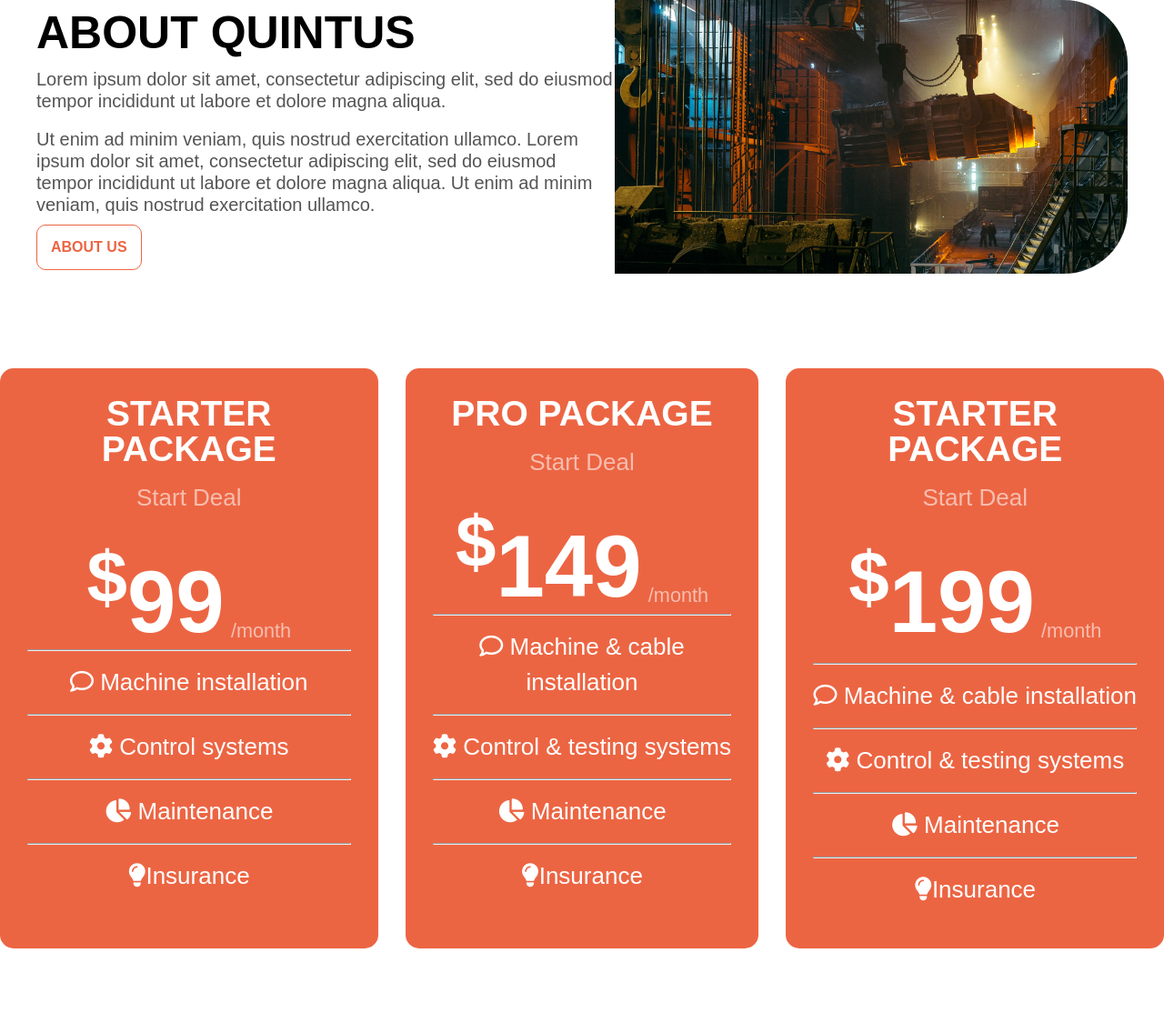
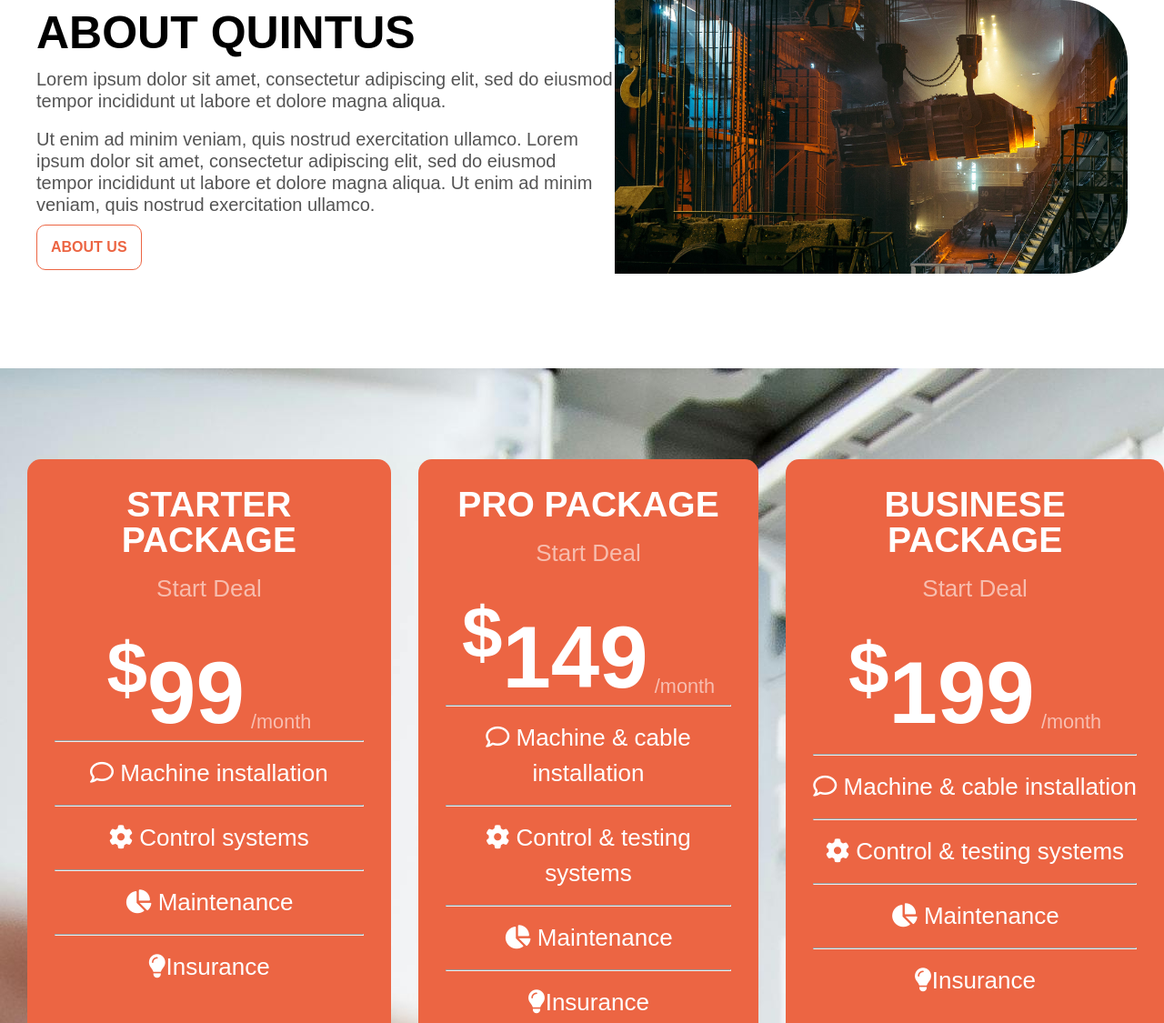
Before and after one commit to MdSalauddinSakib/RRF-template-1, a plain HTML site: page index.html in a window 1280 px wide. Shown: the top 1125 px of the page at 91% size. Drawn offline with Linux system fonts and the light colour scheme.

Commit message:
package section background image attachment fixed

```diff
--- a/assets/css/style.css
+++ b/assets/css/style.css
@@ -54,6 +54,11 @@
     justify-content: center;
     gap: 30px;
     text-align: center;
+
+    background-image: url("../img/back.jpg");
+    padding-top: 100px;
+    padding-bottom: 100px;
+    background-attachment: fixed;
 }
 
 .package-box{
--- a/index.html
+++ b/index.html
@@ -27,6 +27,7 @@
     </div>
     <!-- package section -->
     <div class="package">
+        <div class="blur"></div>
         <div class="package-box">
             <h2>STARTER PACKAGE</h2>
             <P class="ashtext">Start Deal</P>
@@ -54,7 +55,7 @@
             <p><i class="fa-solid fa-lightbulb"></i>Insurance</p>
         </div>
         <div class="package-box">
-            <h2>STARTER PACKAGE</h2>
+            <h2>BUSINESE PACKAGE</h2>
             <P class="ashtext">Start Deal</P>
             <p><strong class="doller"><sup>$</sup>199</strong> <sub class="month">/month</sub></p>
             <hr>
@@ -68,6 +69,8 @@
         </div>
     </div>
     <!-- contact section -->
+    <div class="background-overlay"></div>
+    <div class="overlay-content">
         <div class="form">
             <div class="contact">
                 <h2>CONTACT</h2>
@@ -111,6 +114,7 @@
                 <a href="#"><button class="btn">Contact Us</button></a>
             </div>
         </div>
+    </div>
     <!-- footer -->
     <div class="footer-section">
         <div class="footer">
```
Also changed, not shown: assets/img/back.jpg (added), 1 other file. Lines whose indentation alone changed are shown as unchanged.
